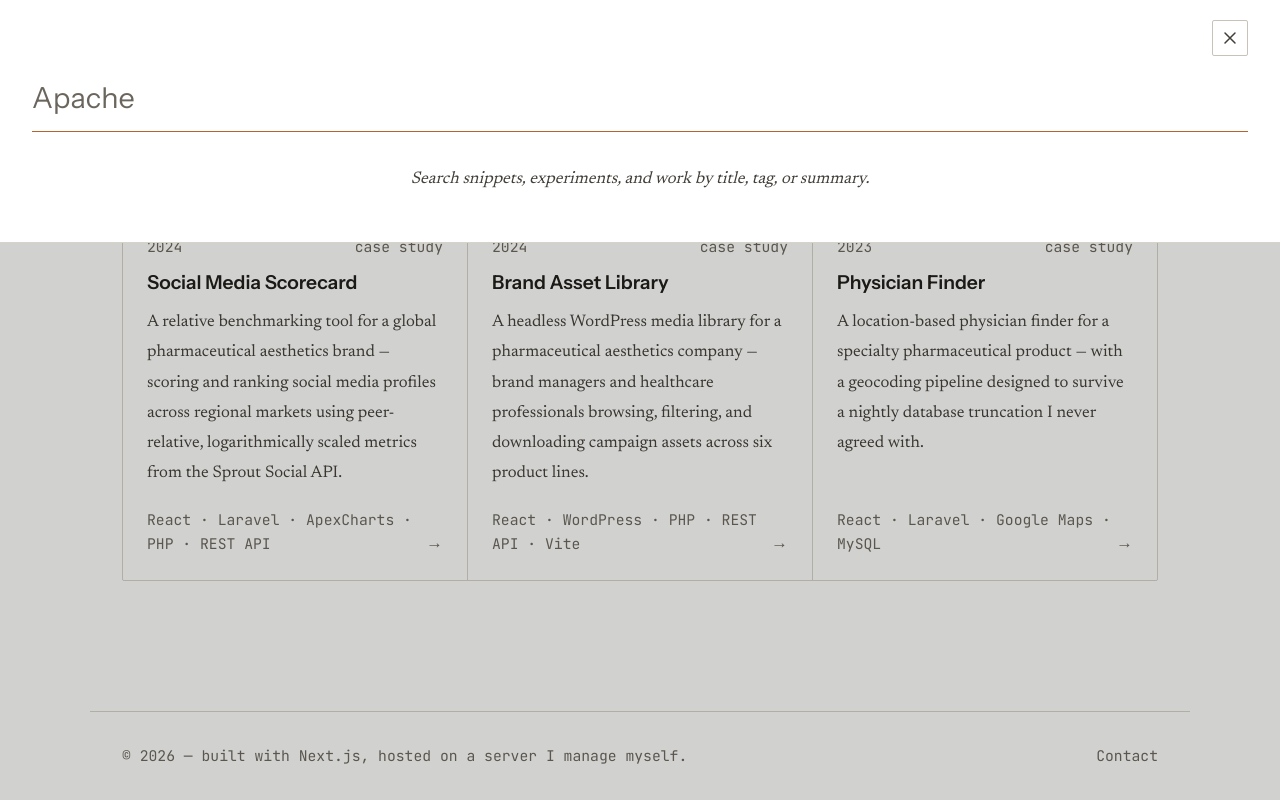
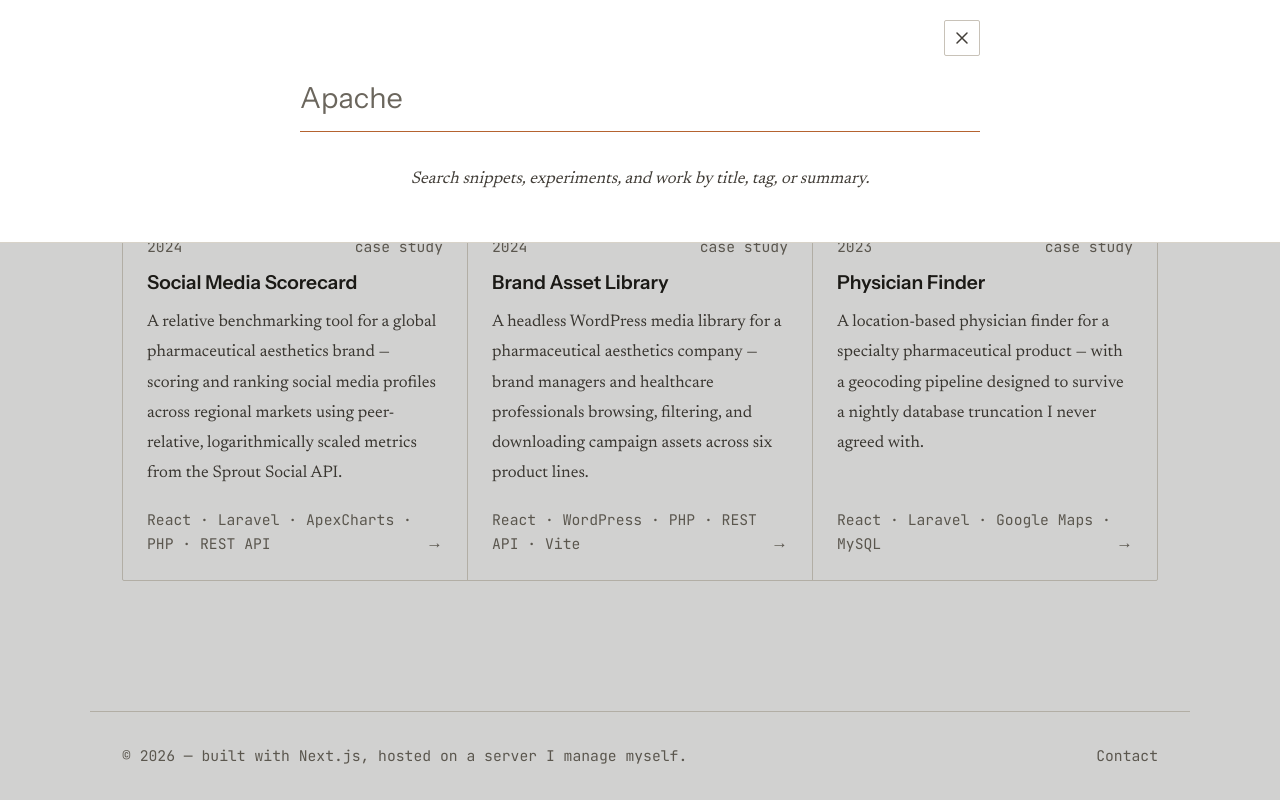
Before and after one commit to aterchin/portfolio, a Next.js app: page / in a window 1280 px wide. Both pictures are taken after a click on the button 1096 px from the left and 38 px from the top of the page. Built offline with nearby package versions, Linux system fonts and the light colour scheme.

Commit message:
Refine search overlay motion and width
- Slide the overlay down from the top on open and close
- Grow to full height while typing and shrink on clear
- Keep the overlay mounted so exit motion can play
- Center field and results in the prose column

```diff
--- a/src/components/layout/Search/Search.module.css
+++ b/src/components/layout/Search/Search.module.css
@@ -32,6 +32,18 @@
   padding: 0;
   background: rgb(28 26 23 / 20%);
   cursor: pointer;
+  opacity: 0;
+  visibility: hidden;
+  pointer-events: none;
+  transition:
+    opacity var(--duration-base) var(--ease-out),
+    visibility var(--duration-base) var(--ease-out);
+}
+
+.backdropOpen {
+  opacity: 1;
+  visibility: visible;
+  pointer-events: auto;
 }
 
 .overlay {
@@ -44,11 +56,34 @@
   padding: var(--space-5) var(--layout-gutter) var(--space-8);
   background: var(--color-bg);
   border-bottom: 1px solid var(--color-border);
+  min-height: 0;
+  transform: translateY(-100%);
+  opacity: 0;
+  visibility: hidden;
+  pointer-events: none;
+  transition:
+    transform var(--duration-slow) var(--ease-out),
+    min-height var(--duration-slow) var(--ease-out),
+    opacity var(--duration-base) var(--ease-out),
+    visibility var(--duration-slow) var(--ease-out);
+}
+
+.overlayOpen {
+  transform: translateY(0);
+  opacity: 1;
+  visibility: visible;
+  pointer-events: auto;
 }
 
 .overlayFilled {
-  bottom: 0;
+  min-height: 100dvh;
   border-bottom: none;
+}
+
+.inner {
+  max-width: var(--layout-prose);
+  margin-inline: auto;
+  width: 100%;
 }
 
 .toolbar {
@@ -226,3 +261,17 @@
   color: var(--color-text-tertiary);
   margin: 0;
 }
+
+@media (prefers-reduced-motion: reduce) {
+  .overlay {
+    transform: none;
+    transition:
+      opacity var(--duration-fast) var(--ease-out),
+      visibility var(--duration-fast) var(--ease-out),
+      min-height var(--duration-fast) var(--ease-out);
+  }
+
+  .overlayOpen {
+    transform: none;
+  }
+}
--- a/src/components/layout/Search/Search.tsx
+++ b/src/components/layout/Search/Search.tsx
@@ -61,6 +61,7 @@ export function Search({ items, exampleTags, menuOpen = false, onActivate }: Sea
   const [openedAtPath, setOpenedAtPath] = useState<string | null>(null);
   const pathname = usePathname();
   const inputRef = useRef<HTMLInputElement>(null);
+  const triggerRef = useRef<HTMLButtonElement>(null);
   const listId = useId();
 
   if (menuOpen && openedAtPath !== null) {
@@ -93,7 +94,10 @@ export function Search({ items, exampleTags, menuOpen = false, onActivate }: Sea
     return fuse.search(trimmedQuery).map((r) => r.item);
   }, [trimmedQuery, fuse]);
 
-  const closePanel = useCallback(() => setOpenedAtPath(null), []);
+  const closePanel = useCallback(() => {
+    setOpenedAtPath(null);
+    triggerRef.current?.focus();
+  }, []);
 
   const openPanel = useCallback(() => {
     onActivate?.();
@@ -144,6 +148,7 @@ export function Search({ items, exampleTags, menuOpen = false, onActivate }: Sea
   return (
     <div className={styles.search}>
       <button
+        ref={triggerRef}
         type="button"
         className={styles.trigger}
         onClick={openPanel}
@@ -154,21 +159,24 @@ export function Search({ items, exampleTags, menuOpen = false, onActivate }: Sea
         <SearchIcon />
       </button>
 
-      {isOpen && (
-        <>
       <button
         type="button"
-            className={styles.backdrop}
+        className={`${styles.backdrop} ${isOpen ? styles.backdropOpen : ""}`}
         aria-hidden="true"
         tabIndex={-1}
         onClick={closePanel}
       />
       <div
         id={listId}
-            className={`${styles.overlay} ${trimmedQuery ? styles.overlayFilled : ""}`}
+        className={`${styles.overlay} ${isOpen ? styles.overlayOpen : ""} ${
+          trimmedQuery ? styles.overlayFilled : ""
+        }`}
         role="dialog"
         aria-label="Search"
+        aria-hidden={!isOpen}
+        inert={!isOpen}
       >
+        <div className={styles.inner}>
           <div className={styles.toolbar}>
             <button
               type="button"
@@ -230,8 +238,7 @@ export function Search({ items, exampleTags, menuOpen = false, onActivate }: Sea
             </p>
           )}
         </div>
-        </>
-      )}
+      </div>
     </div>
   );
 }
```
Lines whose indentation alone changed are shown as unchanged.
